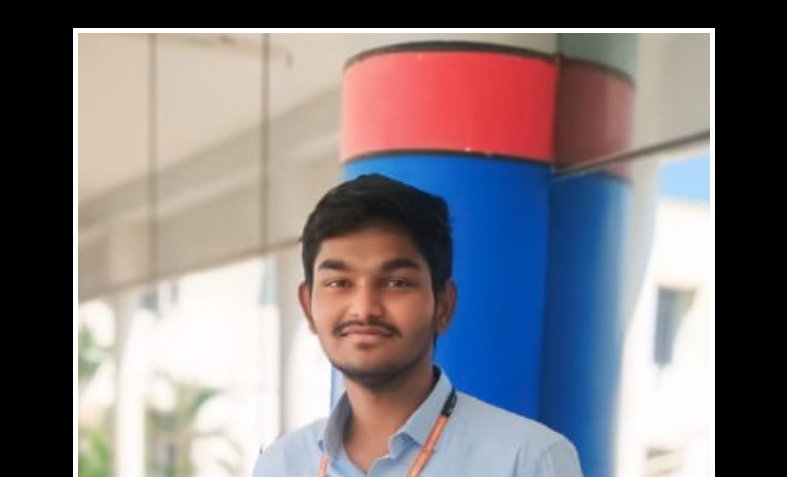
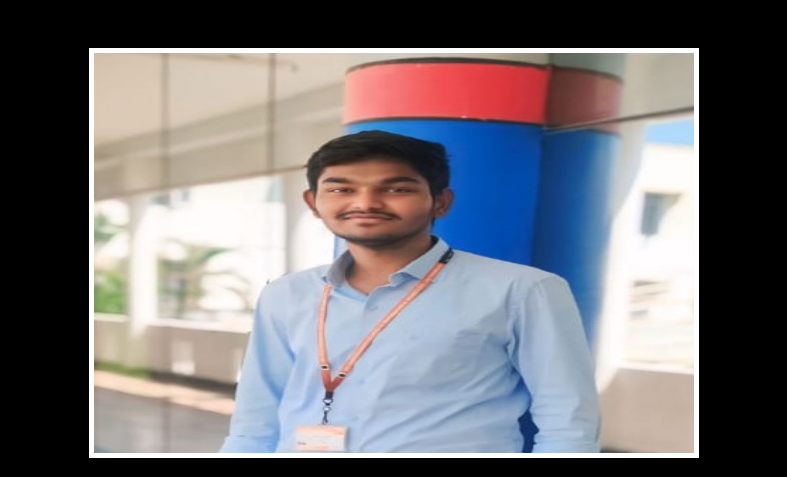
Before and after one commit to Revanth2835/motivation_meme_project, a plain HTML site: page index.html in a window 1280 px wide. Shown: the top 477 px of the page, without its empty margins (246-1033 px from the left). Drawn offline with Linux system fonts and the light colour scheme.

Commit message:
first commit

```diff
--- a/index.html
+++ b/index.html
@@ -33,8 +33,9 @@ But it must have the following features:
       text-align: center;
     }
     .motivational-image{
-      width: 50%;
-     margin: 20px;
+      width: 600px;
+      height: 400px;
+     margin-top: 40px;
      border: 5px solid white;
     }
     .main-title{
```
Also changed, not shown: 1 other file.
